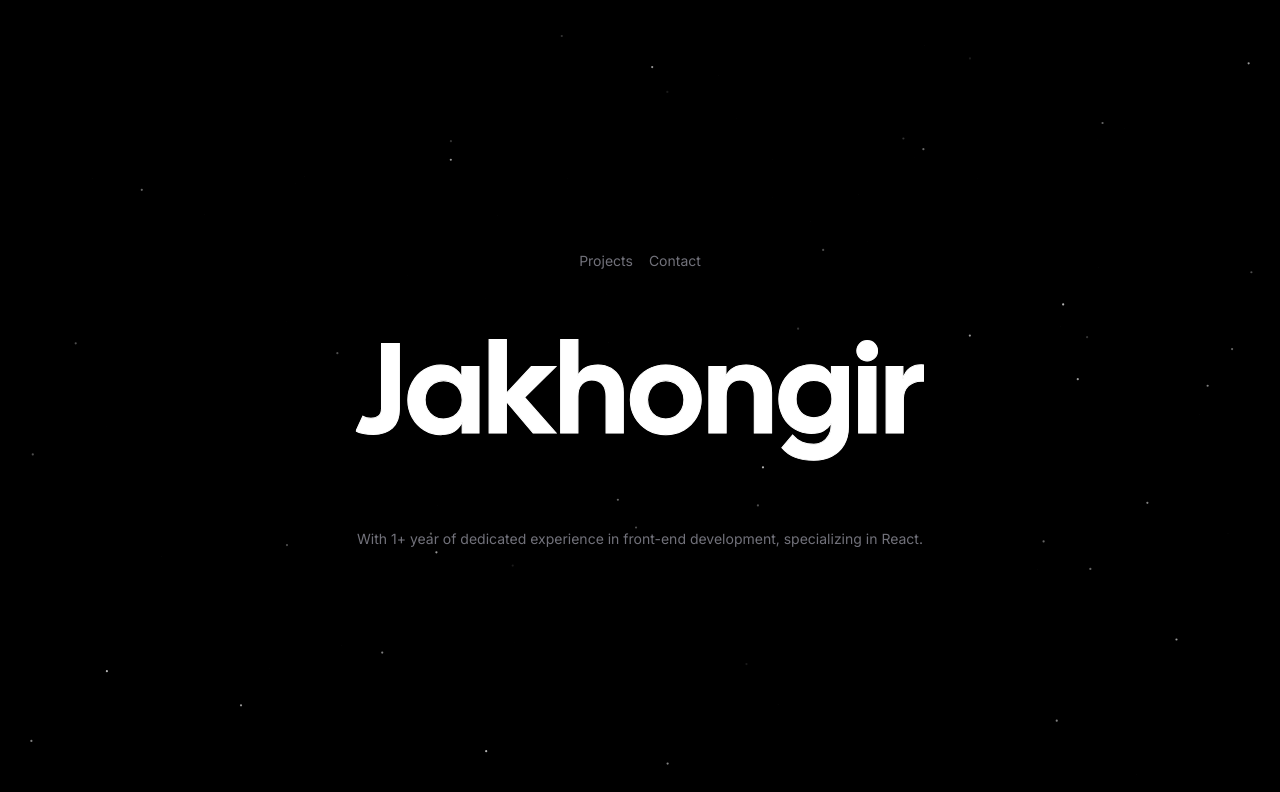
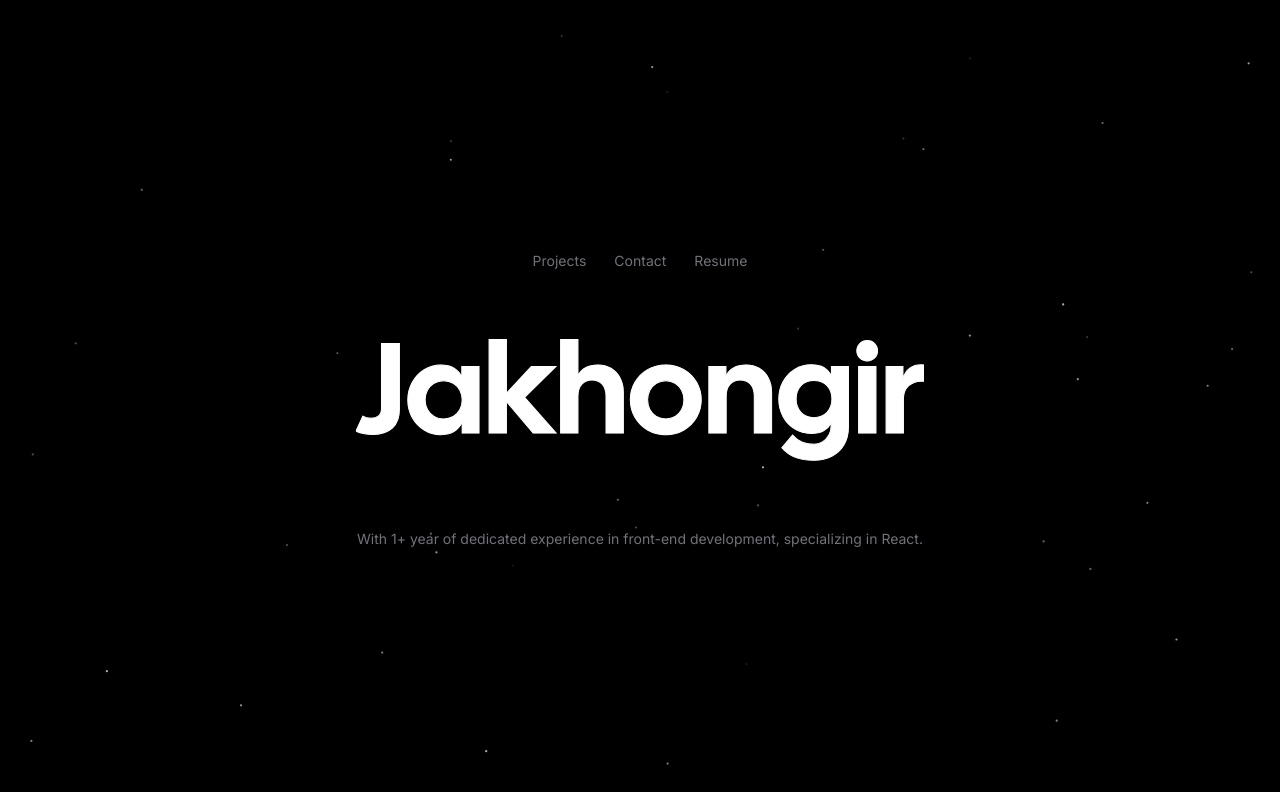
Before and after one commit to jakhongirav/portfolio, a Next.js app: page / in a window 1280 px wide. Shown: the top 792 px of the page. Built offline with nearby package versions, Linux system fonts and the light colour scheme; no server answers; what tailwindcss-debug-screens would draw is missing.

Commit message:
adding Resume link to landing page.

```diff
--- a/app/page.tsx
+++ b/app/page.tsx
@@ -5,13 +5,17 @@ import Particles from "./components/particles";
 const navigation = [
   { name: "Projects", href: "/projects" },
   { name: "Contact", href: "/contact" },
+  {
+    name: "Resume",
+    href: "https://drive.google.com/file/d/1HN_uxErQIBaYyZ_rWlzWuQ0czucFOaL6/view?usp=sharing",
+  },
 ];
 
 export default function Home() {
   return (
     <div className="flex flex-col items-center justify-center w-screen h-screen overflow-hidden bg-gradient-to-t  via-zinc-600/20 ">
       <nav className="my-16 animate-fade-in">
-        <ul className="flex items-center justify-center gap-4">
+        <ul className="flex items-center justify-center gap-7">
           {navigation.map((item) => (
             <Link
               key={item.href}
```
